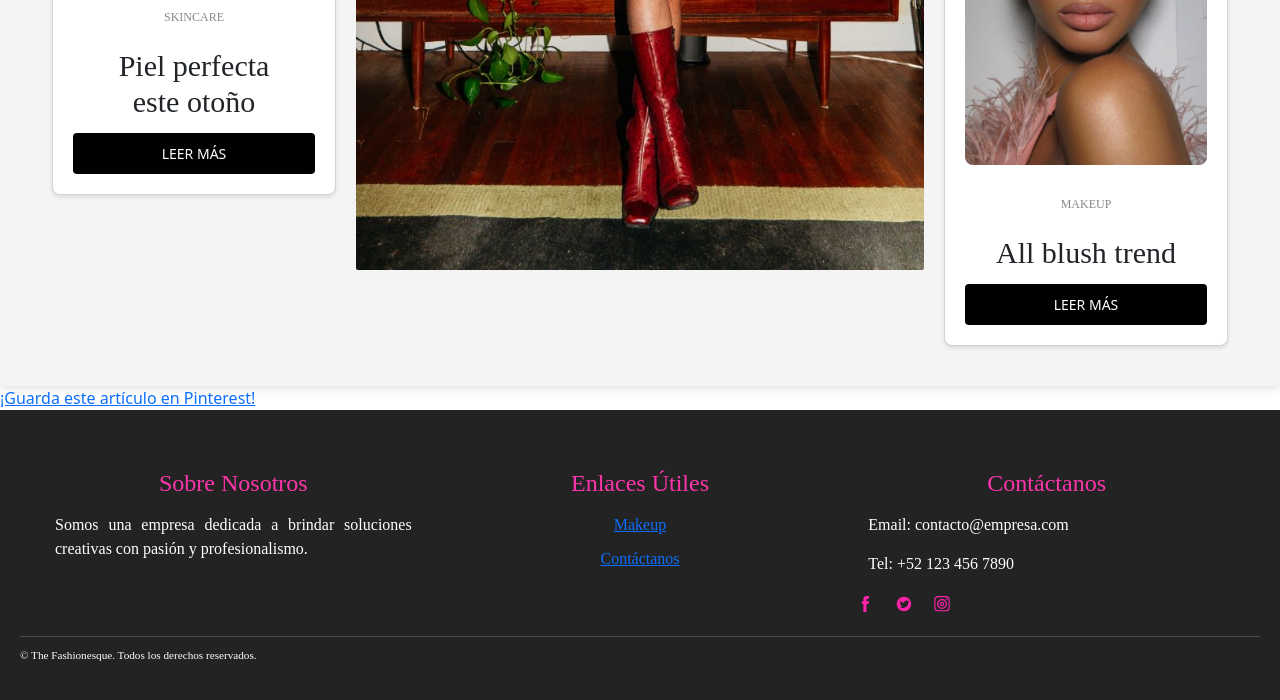
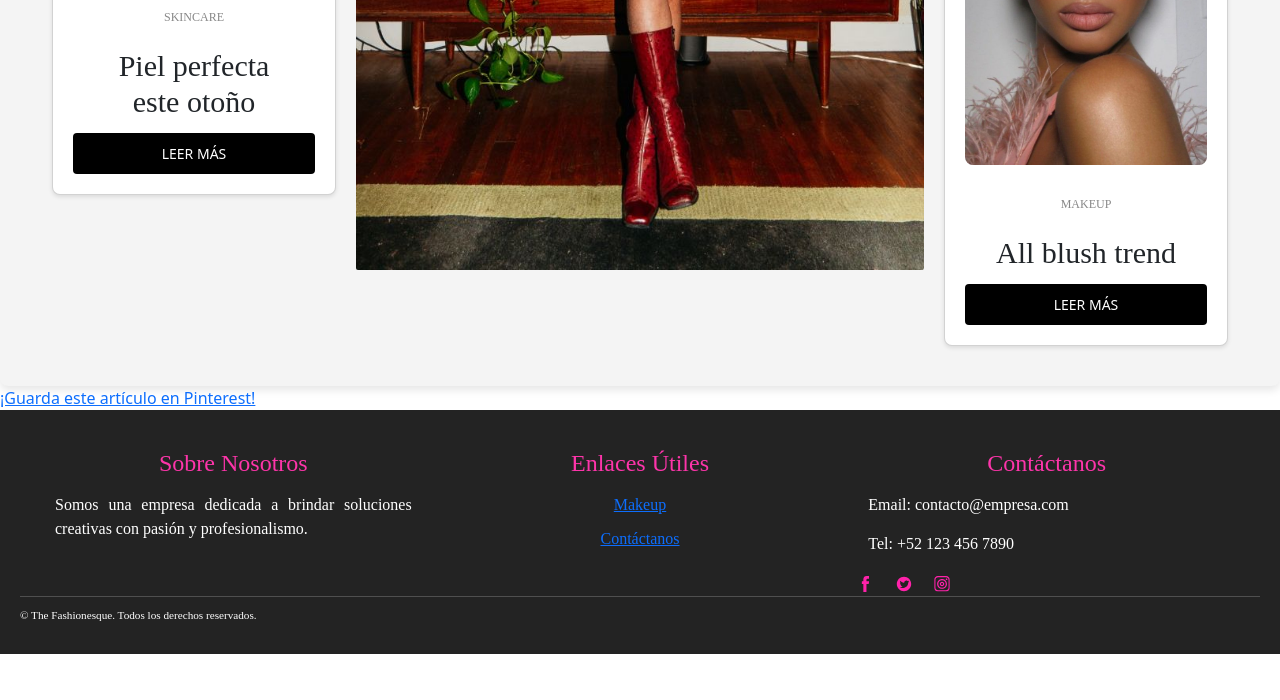
Before and after one commit to amedlvc/proyecto-git, a plain HTML site: page index.html in a window 1280 px wide. Shown: the part 3140-3840 px from the top of the page. After the commit the page ends 3794 px from the top, so only its background shows below. Drawn offline with nearby package versions, Linux system fonts and the light colour scheme; a small style sheet from the web is missing.

Commit message:
cambios en footer

```diff
--- a/css/estilos.css
+++ b/css/estilos.css
@@ -239,7 +239,7 @@ h1 {
   footer {
     background-color: #232323;
   color: #fff;
-  padding: 40px 20px;
+  padding: 20px;
 
   }
 
@@ -279,10 +279,10 @@ h1 {
 
 .footer-bottom {
     text-align: center;
-    margin-top: 20px;
+    margin: 0px;
     font-size: 0.7rem;
     border-top: 1px solid rgba(255, 255, 255, 0.2);
-    padding-top: 10px;
+    padding: 10px 0;
     p {
       margin: 0;
     }
@@ -292,9 +292,11 @@ h1 {
     .footer-container {
       flex-direction: column;
       align-items: center;
+      gap: 10px;
     }
     .footer-section {
       text-align: center;
+      margin-bottom: 10px;
     }
     .social-icons a {
       margin: 0 5px;
```
